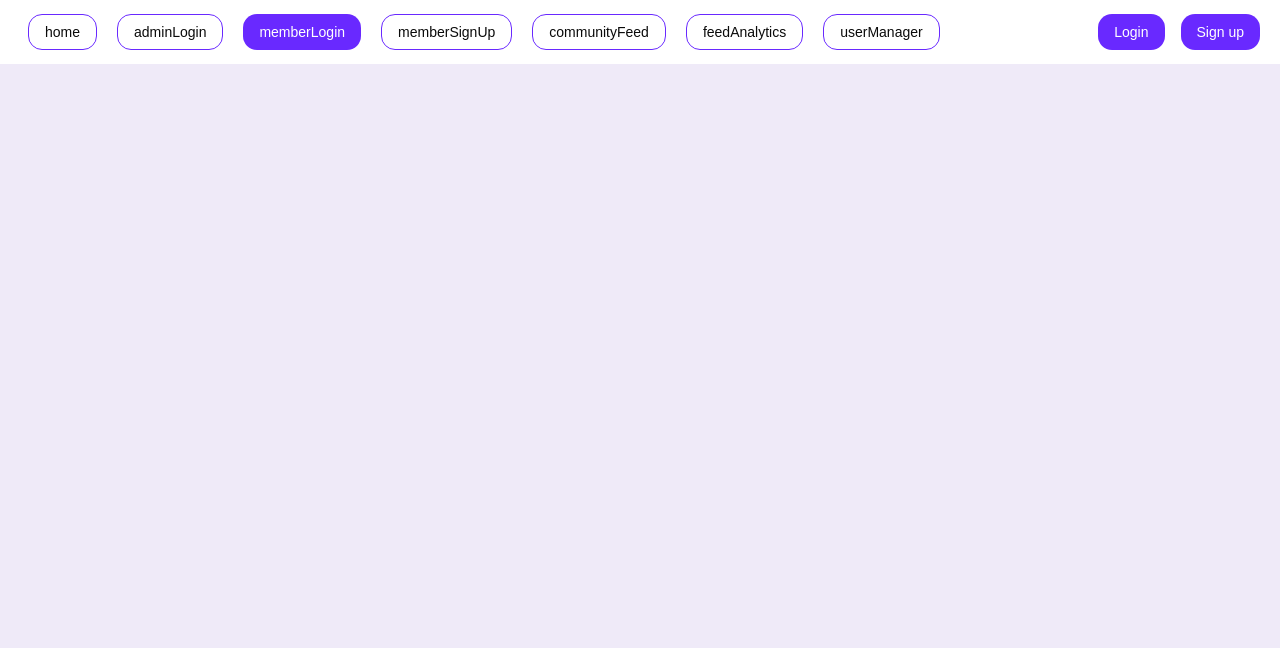
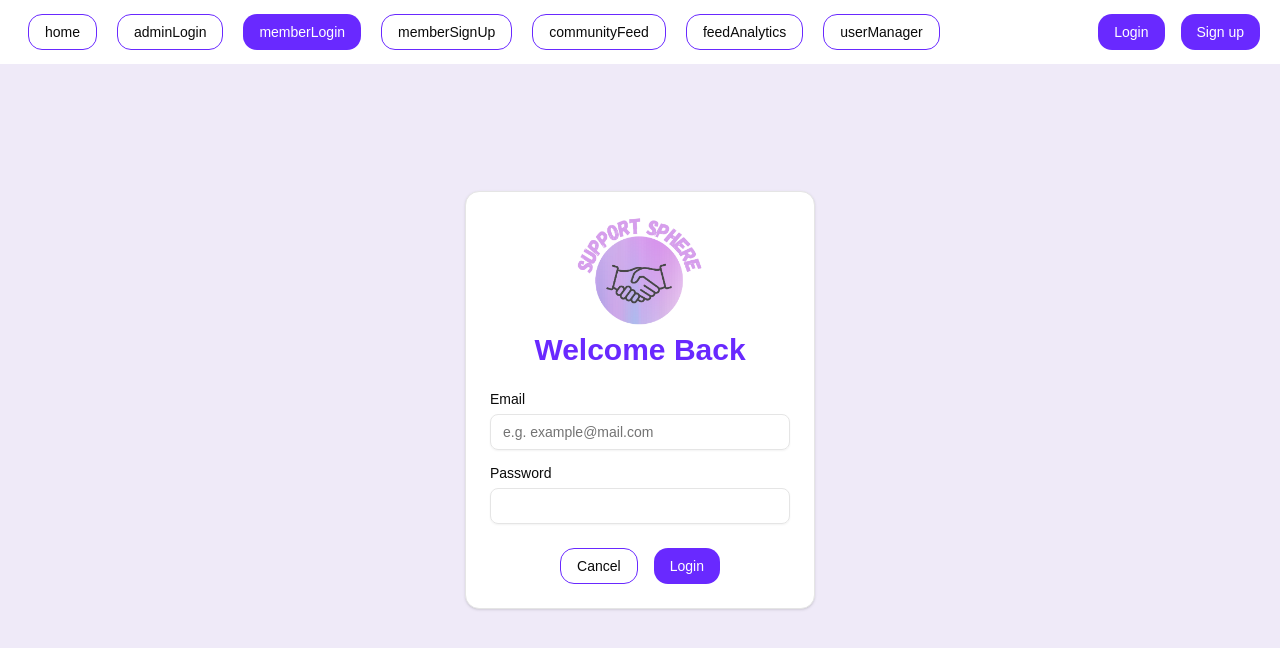
Before and after one commit to ktah0006/support-sphere, a Vue app: page /member-login in a window 1280 px wide. Shown: the top 648 px of the page. Built offline with nearby package versions, Linux system fonts and the light colour scheme.

Commit message:
member login frontend

```diff
--- /dev/null
+++ b/src/components/ui/input/Input.vue
@@ -0,0 +1,32 @@
+<script setup>
+import { useVModel } from "@vueuse/core";
+import { cn } from "@/lib/utils";
+
+const props = defineProps({
+  defaultValue: { type: [String, Number], required: false },
+  modelValue: { type: [String, Number], required: false },
+  class: { type: null, required: false },
+});
+
+const emits = defineEmits(["update:modelValue"]);
+
+const modelValue = useVModel(props, "modelValue", emits, {
+  passive: true,
+  defaultValue: props.defaultValue,
+});
+</script>
+
+<template>
+  <input
+    v-model="modelValue"
+    data-slot="input"
+    :class="
+      cn(
+        'file:text-foreground placeholder:text-muted-foreground selection:bg-primary selection:text-primary-foreground dark:bg-input/30 border-input flex h-9 w-full min-w-0 rounded-md border bg-transparent px-3 py-1 text-base shadow-xs transition-[color,box-shadow] outline-none file:inline-flex file:h-7 file:border-0 file:bg-transparent file:text-sm file:font-medium disabled:pointer-events-none disabled:cursor-not-allowed disabled:opacity-50 md:text-sm',
+        'focus-visible:border-ring focus-visible:ring-ring/50 focus-visible:ring-[3px]',
+        'aria-invalid:ring-destructive/20 dark:aria-invalid:ring-destructive/40 aria-invalid:border-destructive',
+        props.class,
+      )
+    "
+  />
+</template>
--- /dev/null
+++ b/src/components/ui/input/index.js
@@ -0,0 +1 @@
+export { default as Input } from "./Input.vue";
--- /dev/null
+++ b/src/components/ui/label/Label.vue
@@ -0,0 +1,29 @@
+<script setup>
+import { reactiveOmit } from "@vueuse/core";
+import { Label } from "reka-ui";
+import { cn } from "@/lib/utils";
+
+const props = defineProps({
+  for: { type: String, required: false },
+  asChild: { type: Boolean, required: false },
+  as: { type: null, required: false },
+  class: { type: null, required: false },
+});
+
+const delegatedProps = reactiveOmit(props, "class");
+</script>
+
+<template>
+  <Label
+    data-slot="label"
+    v-bind="delegatedProps"
+    :class="
+      cn(
+        'flex items-center gap-2 text-sm leading-none font-medium select-none group-data-[disabled=true]:pointer-events-none group-data-[disabled=true]:opacity-50 peer-disabled:cursor-not-allowed peer-disabled:opacity-50',
+        props.class,
+      )
+    "
+  >
+    <slot />
+  </Label>
+</template>
--- /dev/null
+++ b/src/components/ui/label/index.js
@@ -0,0 +1 @@
+export { default as Label } from "./Label.vue";
--- a/src/views/HomeView.vue
+++ b/src/views/HomeView.vue
@@ -1,24 +1,3 @@
-<!-- <template>
-  <div class="homeview">
-    <h1>HOME</h1>
-  </div>
-</template> -->
-
-<script setup>
-import {
-  Card,
-  CardContent,
-  CardDescription,
-  CardFooter,
-  CardHeader,
-  CardTitle,
-} from '@/components/ui/card'
-import logo from '@/assets/ss_logo.png'
-import { useRouter } from 'vue-router'
-import { Button } from '@/components/ui/button'
-const router = useRouter()
-</script>
-
 <template>
   <main
     class="min-h-screen flex flex-col items-center justify-center text-black px-4"
@@ -70,3 +49,18 @@ const router = useRouter()
     </Card>
   </main>
 </template>
+
+<script setup>
+import {
+  Card,
+  CardContent,
+  CardDescription,
+  CardFooter,
+  CardHeader,
+  CardTitle,
+} from '@/components/ui/card'
+import logo from '@/assets/ss_logo.png'
+import { useRouter } from 'vue-router'
+import { Button } from '@/components/ui/button'
+const router = useRouter()
+</script>
--- a/src/views/MemberLogin.vue
+++ b/src/views/MemberLogin.vue
@@ -1,5 +1,45 @@
 <template>
-  <div class="memberLogin">
-    <h1>MEMBER LOGIN</h1>
-  </div>
+  <main class="min-h-screen flex justify-center items-center">
+    <Card class="w-[350px]">
+      <CardHeader>
+        <div class="flex justify-center">
+          <img :src="logo" alt="SupportSphere logo" class="w-32" />
+        </div>
+        <CardTitle class="flex justify-center text-3xl text-[#6929FF]">Welcome Back</CardTitle>
+      </CardHeader>
+      <CardContent>
+        <form>
+          <div class="grid w-full gap-4">
+            <div class="flex flex-col space-y-2">
+              <Label for="email">Email</Label>
+              <Input id="email" placeholder="e.g. example@mail.com" />
+            </div>
+            <div class="flex flex-col space-y-2">
+              <Label for="password">Password</Label>
+              <Input id="password" placeholder="" />
+            </div>
+          </div>
+        </form>
+      </CardContent>
+      <CardFooter class="flex flex-col sm:flex-row justify-center items-center gap-4 w-full">
+        <Button variant="outline"> Cancel </Button>
+        <Button variant="bold">Login</Button>
+      </CardFooter>
+    </Card>
+  </main>
 </template>
+
+<script setup>
+import { Button } from '@/components/ui/button'
+import {
+  Card,
+  CardContent,
+  CardDescription,
+  CardFooter,
+  CardHeader,
+  CardTitle,
+} from '@/components/ui/card'
+import { Input } from '@/components/ui/input'
+import { Label } from '@/components/ui/label'
+import logo from '@/assets/ss_logo.png'
+</script>
```
